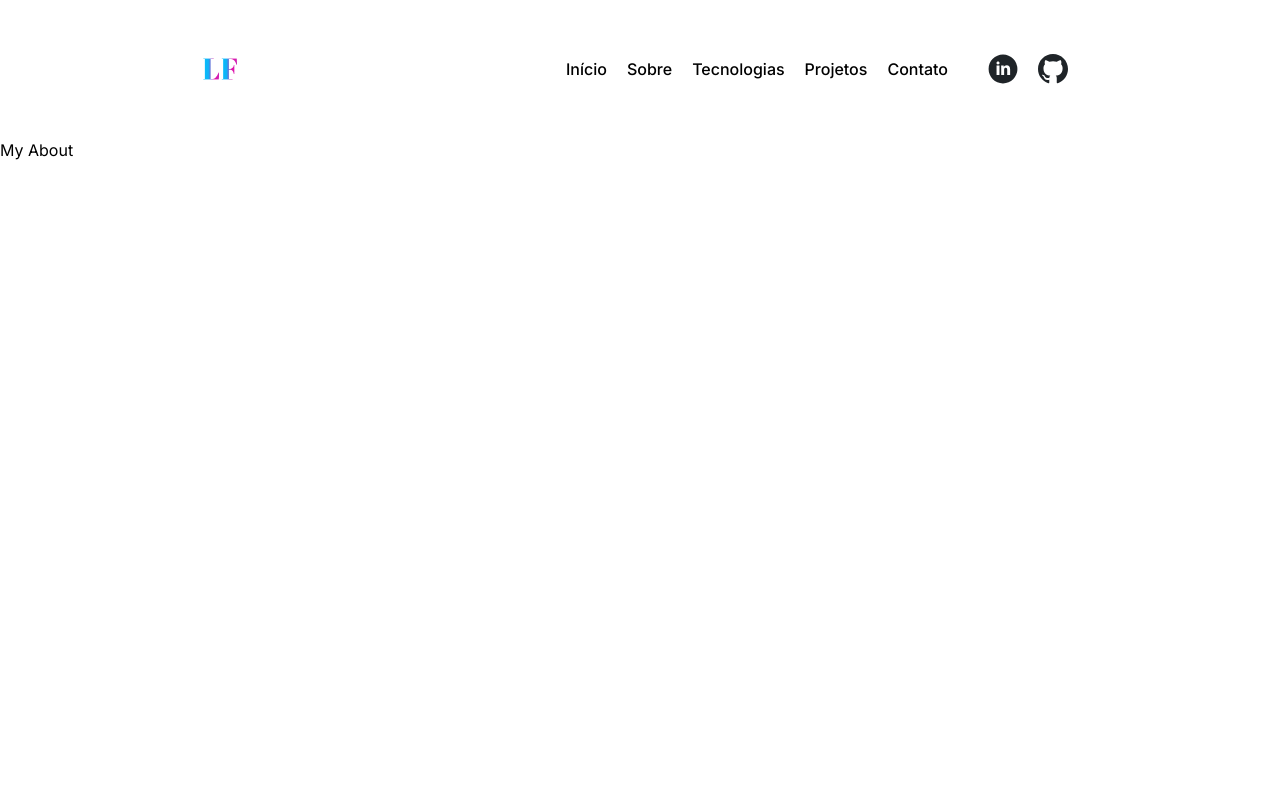
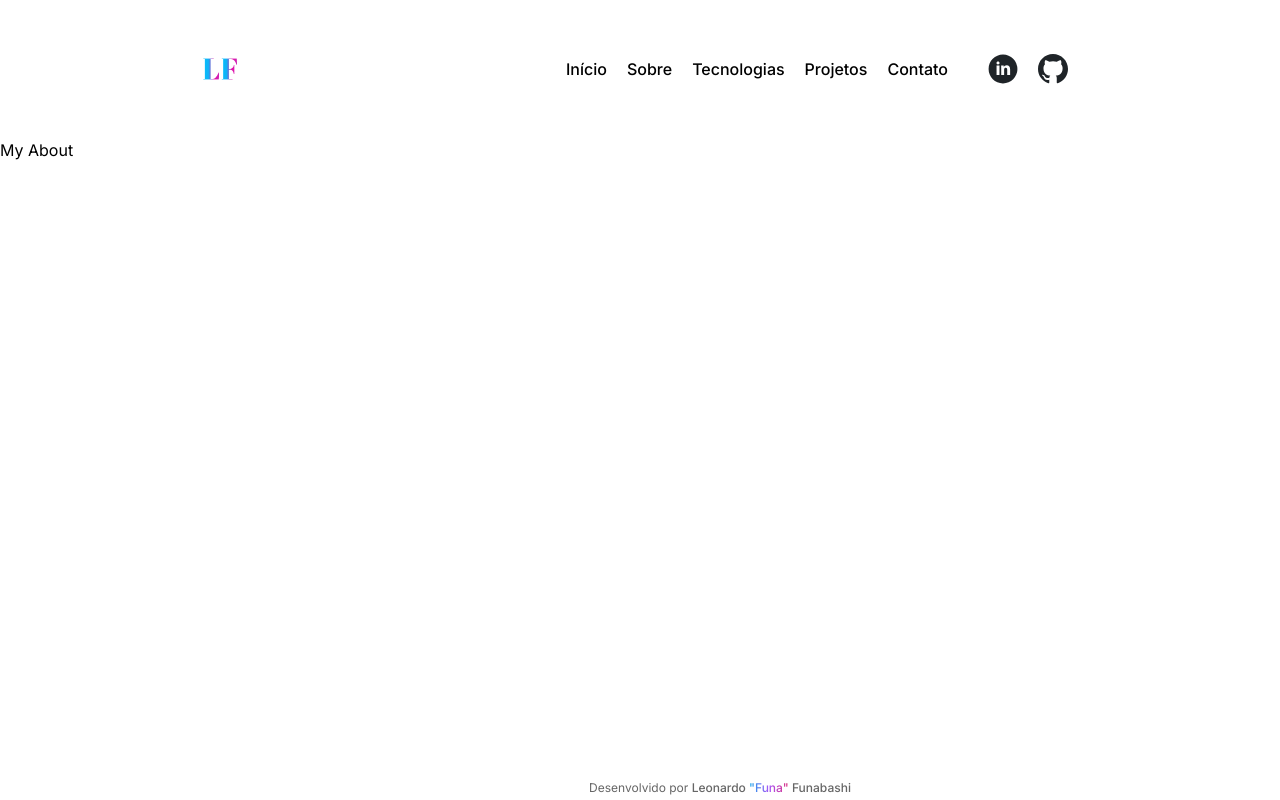
Before and after one commit to LeoFuna/leo-funa, a Next.js app: page /about in a window 1280 px wide. Built offline with nearby package versions, Linux system fonts and the light colour scheme.

Commit message:
feat: footer component

```diff
--- a/src/app/layout.js
+++ b/src/app/layout.js
@@ -1,6 +1,7 @@
 import Header from '@/components/Header'
 import './globals.css'
 import { Inter } from 'next/font/google'
+import Footer from '@/components/Footer'
 
 const inter = Inter({ subsets: ['latin'] })
 
@@ -15,6 +16,7 @@ export default function RootLayout({ children }) {
       <body className={inter.className}>
         <Header />
         {children}
+        <Footer />
       </body>
     </html>
   )
--- /dev/null
+++ b/src/components/Footer.jsx
@@ -0,0 +1,17 @@
+export default function Footer() {
+  return (
+    <footer className="container mx-auto py-1 fixed bottom-0 md:left-20 bg-white dark:bg-dark-mode">
+      <p className="text-xs text-center text-dark-content dark:text-light-content w-full">
+        Desenvolvido por{" "}
+        <a
+          className="font-medium"
+          href="https://pavanmg.in"
+          target="_blank"
+          rel="noreferrer noopener"
+        >
+          Leonardo <span className="text-gradient font-medium">{'"Funa"'}</span> Funabashi
+        </a>{" "}
+      </p>
+    </footer>
+  );
+}
```
